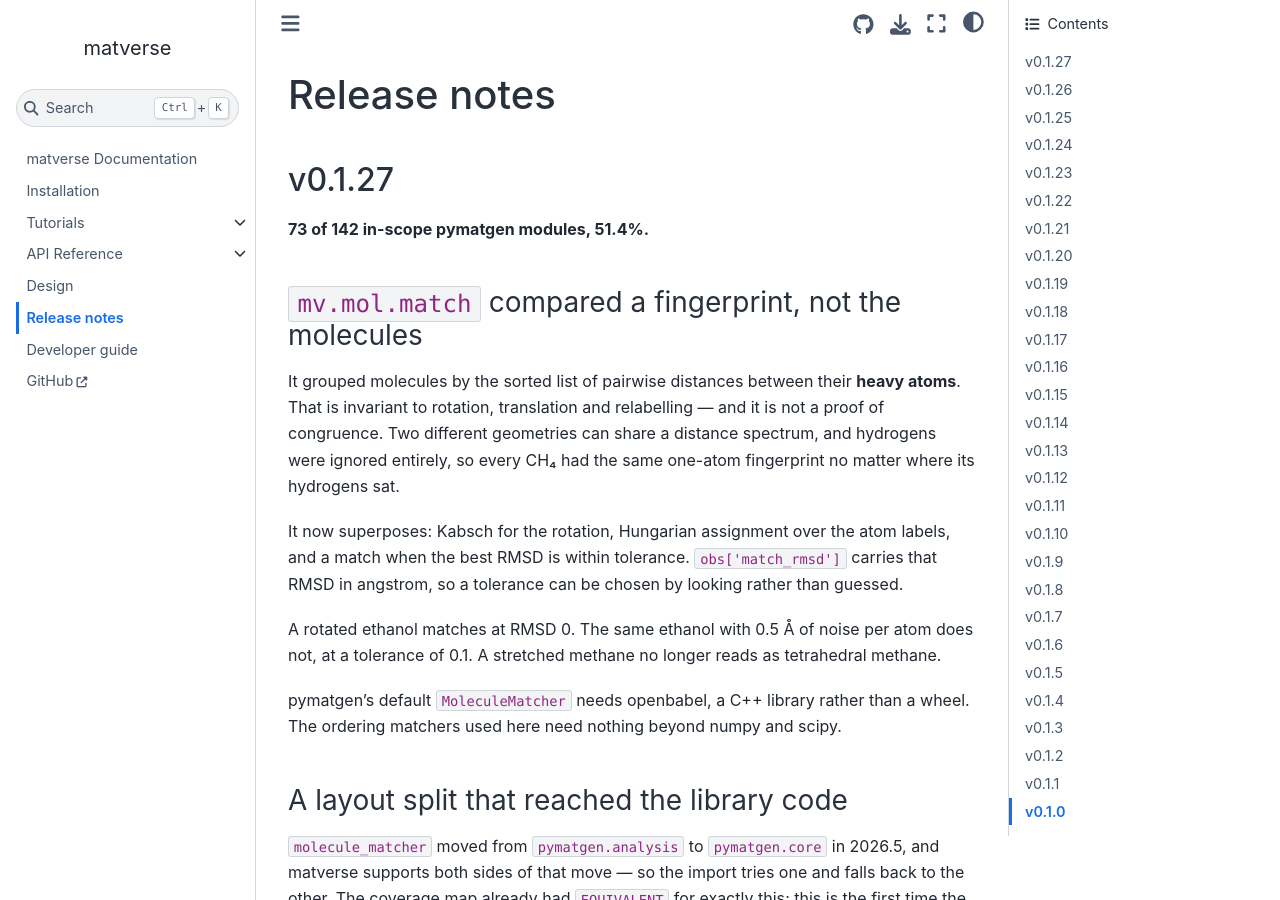
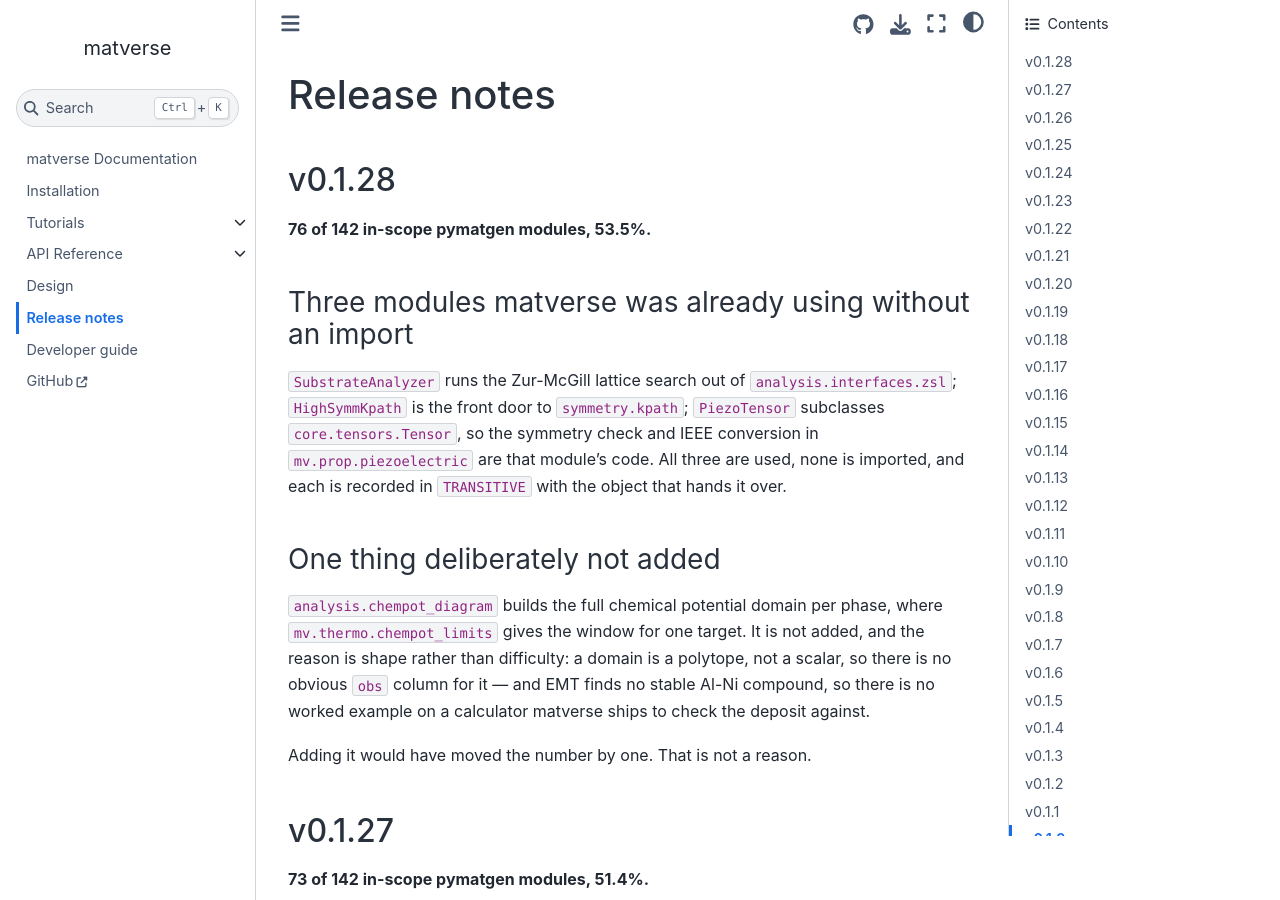
Before and after one commit to omicverse/matverse, a Sphinx documentation site: the page built from matverse_guide/docs/Release_notes.md, in a window 1280 px wide and 900 px high. Built offline with Sphinx 7.4.7 and the Sphinx Book theme 1.1.4, drawn with Linux system fonts in a browser that asks for light colours; pages that are not in the unit, such as notebooks, are missing from menus.

Commit message:
v0.1.28: three modules matverse used without importing
76 of 142 in-scope pymatgen modules, 53.5%.

SubstrateAnalyzer runs the Zur-McGill lattice search out of
analysis.interfaces.zsl; HighSymmKpath is the front door to symmetry.kpath;
PiezoTensor subclasses core.tensors.Tensor, so the symmetry check and IEEE
conversion in mv.prop.piezoelectric are that module's code. All three are used,
none is imported, and each is recorded in TRANSITIVE naming the object that
hands it over - the same treatment the chemenv connectivity modules got when the
direct-import check caught them.

analysis.chempot_diagram is deliberately not added. mv.thermo.chempot_limits
already gives the window for one target; the diagram gives a polytope per phase,
which has no obvious obs column, and EMT finds no stable Al-Ni compound so there
is no worked example on a shipped calculator to check a deposit against. Adding
it would have moved the number by one, which is not a reason.

610 tests pass on 3.12, 603 on 3.10.

Co-Authored-By: Claude Fable 5 <noreply@anthropic.com>
Claude-Session: https://claude.ai/code/session_016wh5NzNE9Wn49nuUm7zg2a

```diff
--- a/matverse/__init__.py
+++ b/matverse/__init__.py
@@ -68,7 +68,7 @@ from ._core import (check_commercial_use, compare_levels, grid_of,  # noqa: F401
                     set_level, structures, variants)
 from ._registry import get_registry
 
-__version__ = "0.1.27"
+__version__ = "0.1.28"
 
 #: The process-global function registry.
 registry = get_registry()
--- a/matverse_guide/docs/Release_notes.md
+++ b/matverse_guide/docs/Release_notes.md
@@ -1,4 +1,28 @@
 # Release notes
+
+## v0.1.28
+
+**76 of 142 in-scope pymatgen modules, 53.5%.**
+
+### Three modules matverse was already using without an import
+
+`SubstrateAnalyzer` runs the Zur-McGill lattice search out of
+`analysis.interfaces.zsl`; `HighSymmKpath` is the front door to
+`symmetry.kpath`; `PiezoTensor` subclasses `core.tensors.Tensor`, so the
+symmetry check and IEEE conversion in `mv.prop.piezoelectric` are that module's
+code. All three are used, none is imported, and each is recorded in `TRANSITIVE`
+with the object that hands it over.
+
+### One thing deliberately not added
+
+`analysis.chempot_diagram` builds the full chemical potential domain per phase,
+where `mv.thermo.chempot_limits` gives the window for one target. It is not
+added, and the reason is shape rather than difficulty: a domain is a polytope,
+not a scalar, so there is no obvious `obs` column for it — and EMT finds no
+stable Al-Ni compound, so there is no worked example on a calculator matverse
+ships to check the deposit against.
+
+Adding it would have moved the number by one. That is not a reason.
 
 ## v0.1.27
 
--- a/pyproject.toml
+++ b/pyproject.toml
@@ -4,7 +4,7 @@ build-backend = "setuptools.build_meta"
 
 [project]
 name = "matverse"
-version = "0.1.27"
+version = "0.1.28"
 description = "A materials analysis ecosystem on the AnnData substrate"
 readme = "README.md"
 requires-python = ">=3.10"
```
Also changed, not shown: README.md (+1 -1 lines), 2 other files.
